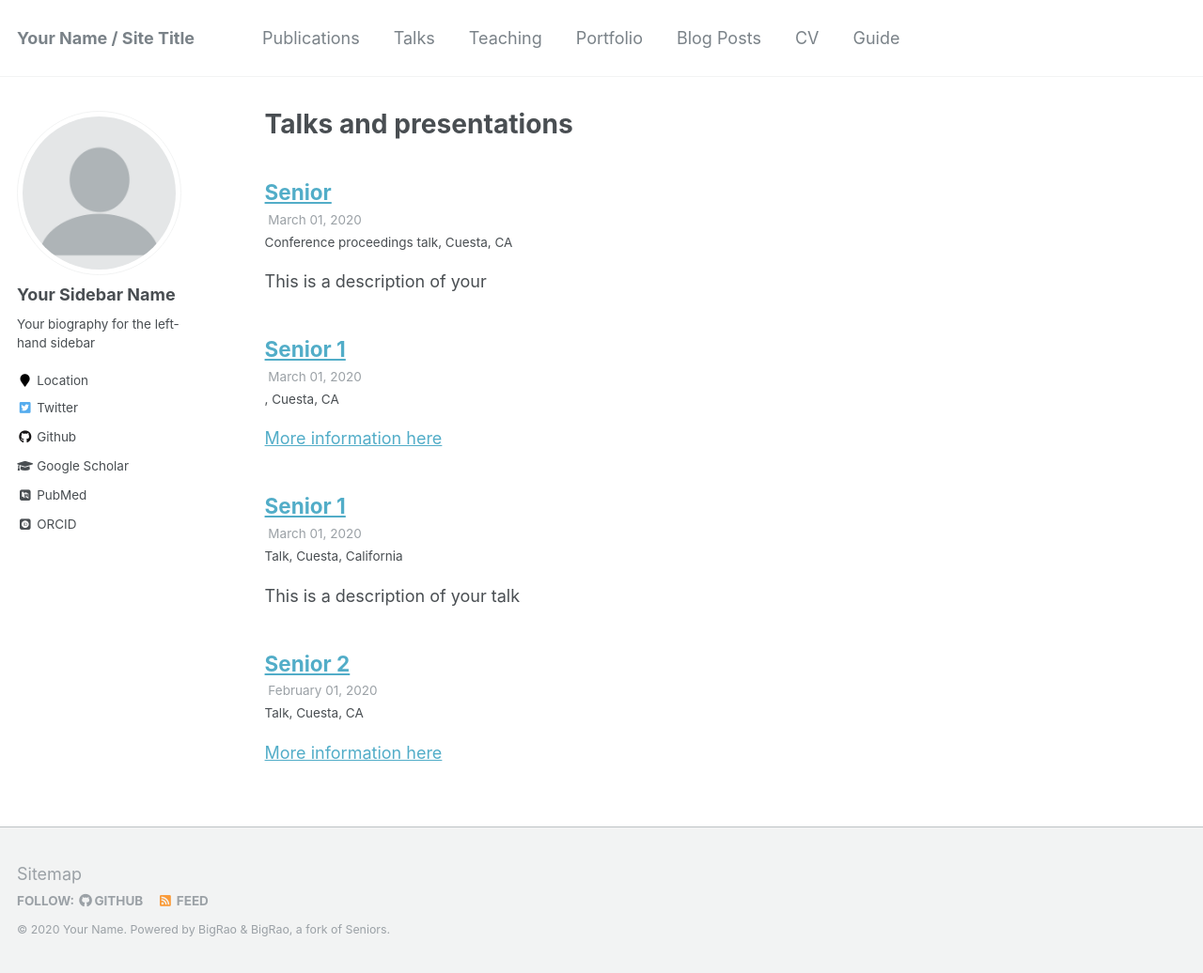
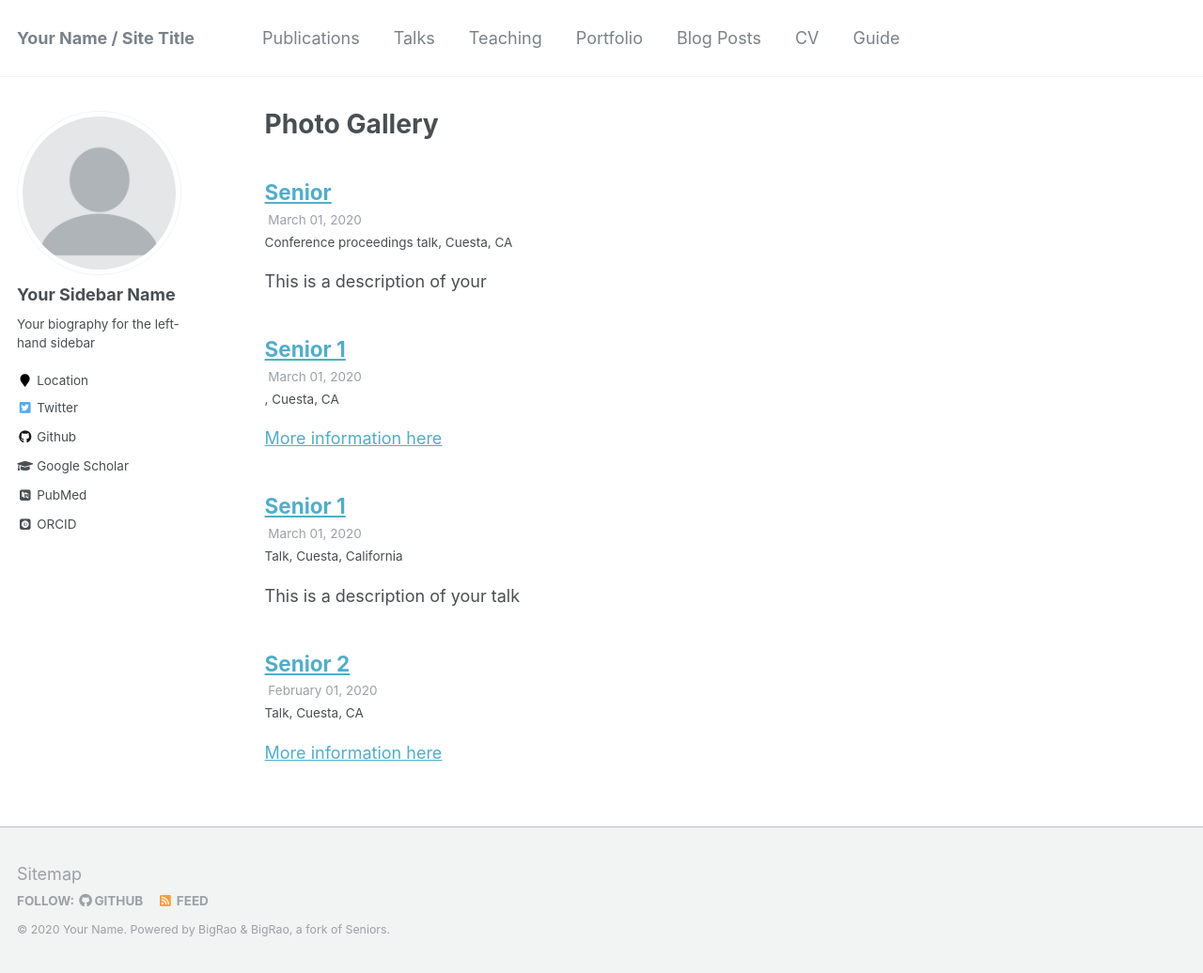
Before and after one commit to rohan23rao/Senior-Citizens, a Jekyll site: the page built from academicpages.github.io-master/_pages/talks.html, in a window 1280 px wide and 1036 px high. Shown: the whole window at 94% size. Built offline with Jekyll 4.4.1, drawn with Linux system fonts in a browser that asks for light colours; some web fonts are replaced.

Commit message:
Update talks.html

```diff
--- a/academicpages.github.io-master/_pages/talks.html
+++ b/academicpages.github.io-master/_pages/talks.html
@@ -1,6 +1,6 @@
 ---
 layout: archive
-title: "Talks and presentations"
+title: "Photo Gallery"
 permalink: /talks/
 author_profile: true
 ---
```
